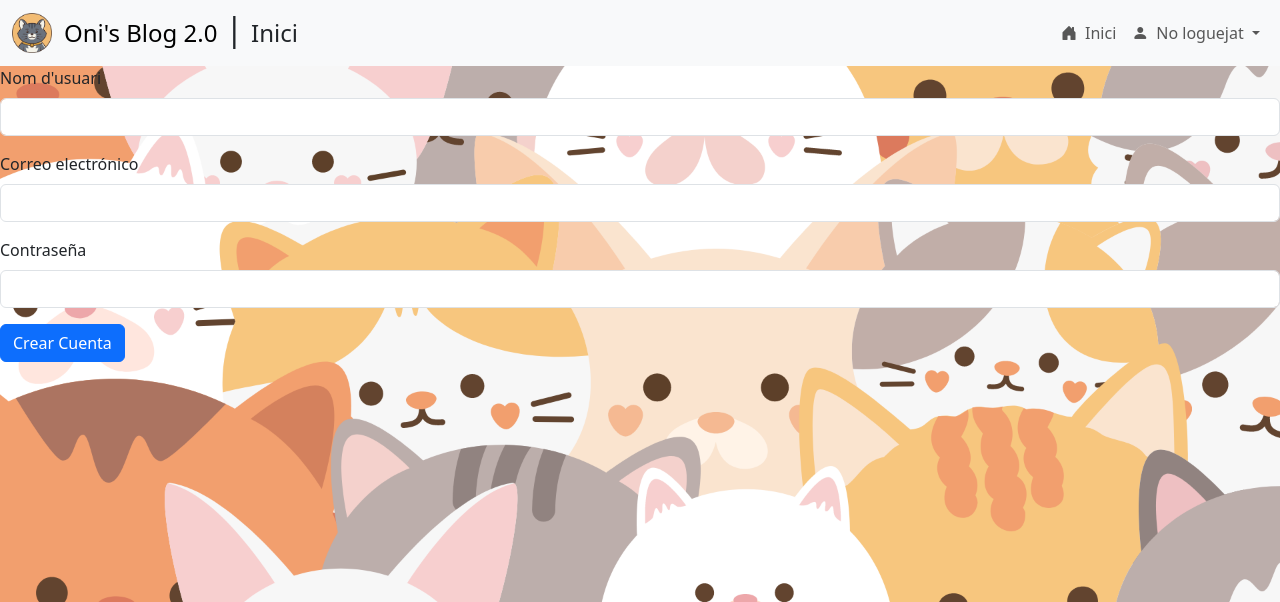
After one commit to sonieva/Oni-s-Blog-2.0, a PHP site: page /header/view/register.view.php in a window 1280 px wide. The commit adds this page. Shown: the top 602 px of the page. Run offline with PHP 8.4, Linux system fonts and the light colour scheme; some libraries are stand-ins or nearby versions.

Commit message:
Afegit header, classe per la connexio a la base de dades i començada la vista de registre

```diff
--- /dev/null
+++ b/assets/css/styles.css
@@ -0,0 +1,32 @@
+body {
+  background-image: url(../images/fons.png);
+  background-repeat: no-repeat;
+  background-size: cover;
+}
+
+.dropdown-menu[data-bs-popper] {
+  min-width: unset;
+  left: -0.3rem;
+}
+
+li > a > i {
+  margin-right: 0.5rem;
+}
+
+.vertical-bar {
+  margin: 0;
+  margin-bottom: 0.5rem;
+}
+
+.navbar-brand {
+  margin-right: 0.5rem;
+
+  h4 {
+    margin-bottom: 0;
+  }
+}
+
+.nom-pagina {
+  margin: 0;
+  margin-left: 0.5rem;
+}
--- a/index.php
+++ b/index.php
@@ -1,2 +1,3 @@
 <?
+define('BASE_PATH', $_SERVER['REQUEST_URI']);
 include 'view/header.php';
--- a/view/header.php
+++ b/view/header.php
@@ -2,7 +2,7 @@
 // Santi Onieva
 
 session_start();
-
+// $_SESSION['user_id'] = 1;
 $userLogged = isset($_SESSION['user_id']);
 ?>
 
@@ -11,45 +11,45 @@ $userLogged = isset($_SESSION['user_id']);
 <head>
   <meta charset="UTF-8">
   <meta name="viewport" content="width=device-width, initial-scale=1.0">
-  <base href="/UF1/Pt04/">
   <title>Oni's Blog 2.0</title>
 
   <link href="https://cdn.jsdelivr.net/npm/bootstrap@5.3.3/dist/css/bootstrap.min.css" rel="stylesheet">
-  <link  href="https://cdn.jsdelivr.net/npm/bootstrap-icons@1.11.3/font/bootstrap-icons.min.css" rel="stylesheet">
-  <link rel="stylesheet" href="/assets/css/styles.css">
+  <link href="https://cdn.jsdelivr.net/npm/bootstrap-icons@1.11.3/font/bootstrap-icons.min.css" rel="stylesheet">
+  <link rel="stylesheet" href="<?php echo BASE_PATH ?>/assets/css/styles.css">
 </head>
 <body>
   <script src="https://cdn.jsdelivr.net/npm/@popperjs/core@2.11.8/dist/umd/popper.min.js" integrity="sha384-I7E8VVD/ismYTF4hNIPjVp/Zjvgyol6VFvRkX/vR+Vc4jQkC+hVqc2pM8ODewa9r" crossorigin="anonymous"></script>
   <script src="https://cdn.jsdelivr.net/npm/bootstrap@5.3.3/dist/js/bootstrap.min.js" integrity="sha384-0pUGZvbkm6XF6gxjEnlmuGrJXVbNuzT9qBBavbLwCsOGabYfZo0T0to5eqruptLy" crossorigin="anonymous"></script>
+
   <nav class="navbar navbar-expand-lg navbar-light bg-light">
     <div class="container-fluid">
 
-    <a class="navbar-brand" href="#">
-      <img src="assets/images/logo.png" alt="Logo" width="30" height="30" class="d-inline-block align-text-top">
-      Oni's Blog 2.0
+      <a class="navbar-brand row align-items-center" href="#">
+        <img src="<?php echo BASE_PATH ?>/assets/images/logo.png" alt="Logo" width="40" height="40" class="d-inline-block align-text-top col-auto">
+        <h4 class="col-auto px-0">Oni's Blog 2.0</h4>
       </a>
+
+      <h2 class="vertical-bar">|</h2>
+
+      <h4 class="nom-pagina">Inici</h4>
 
       <div class="collapse navbar-collapse" id="navbarNav">
         <ul class="navbar-nav ms-auto">
-        <li class="nav-item">
-          <a class="nav-link" href="index.php">
-            <i class="bi bi-house-door-fill"></i>
-            Inici
-          </a>
-        </li>
+
+          <li class="nav-item"><a class="nav-link" href=""><i class="bi bi-house-door-fill"></i>Inici</a></li>
 
           <li class="nav-item dropdown-center">
-          <a class="nav-link dropdown-toggle" href="#" role="button" data-bs-toggle="dropdown" aria-expanded="false">
-            <i class="bi bi-person-fill"></i>
-            No loguejat
+            <a class="nav-link dropdown-toggle" href="#" role="button" data-bs-toggle="dropdown">
+              <i class="bi bi-person-fill"></i>No loguejat
             </a>
+
             <ul class="dropdown-menu">
               <? if ($userLogged): ?>
-              <li><a class="dropdown-item" href="#">Dashboard</a></li>
-              <li><a class="dropdown-item" href="#">Tancar sessió</a></li>
+                <li><a class="dropdown-item" href="#"><i class="bi bi-speedometer2"></i>Dashboard</a></li>
+                <li><a class="dropdown-item" href="<?php echo BASE_PATH ?>/auth/logout.php"><i class="bi bi-box-arrow-in-left"></i>Tancar sessió</a></li>
               <? else: ?>
-            <li><a class="dropdown-item" href="#">Log in</a></li>
-            <li><a class="dropdown-item" href="#">Sign in</a></li>
+                <li><a class="dropdown-item" href="#"><i class="bi bi-box-arrow-in-right"></i>Iniciar sessio</a></li>
+                <li><a class="dropdown-item" href="<?php echo BASE_PATH ?>/view/register.view.php"><i class="bi bi-person-plus-fill"></i>Crear compte</a></li>
               <? endif; ?>
             </ul>
           </li>
--- /dev/null
+++ b/view/register.view.php
@@ -0,0 +1,19 @@
+<?php
+define('BASE_PATH', join('/',array_values(array_diff(explode('/',$_SERVER['REQUEST_URI']), ['view', 'register.view.php']))));
+include 'header.php';
+?>
+<form action="<? echo BASE_PATH ?>/controller/registerController.php" method="POST">
+    <div class="mb-3">
+        <label for="nickname" class="form-label">Nom d'usuari</label>
+        <input type="text" class="form-control" id="nickname" name="nickname" required>
+    </div>
+    <div class="mb-3">
+        <label for="email" class="form-label">Correo electrónico</label>
+        <input type="email" class="form-control" id="email" name="email" required>
+    </div>
+    <div class="mb-3">
+        <label for="password" class="form-label">Contraseña</label>
+        <input type="password" class="form-control" id="password" name="password" required>
+    </div>
+    <button type="submit" class="btn btn-primary">Crear Cuenta</button>
+</form>
```
Also changed, not shown: auth/logout.php (added, +8 -0 lines), assets/images/fons.png (added). Lines whose indentation alone changed are shown as unchanged.
